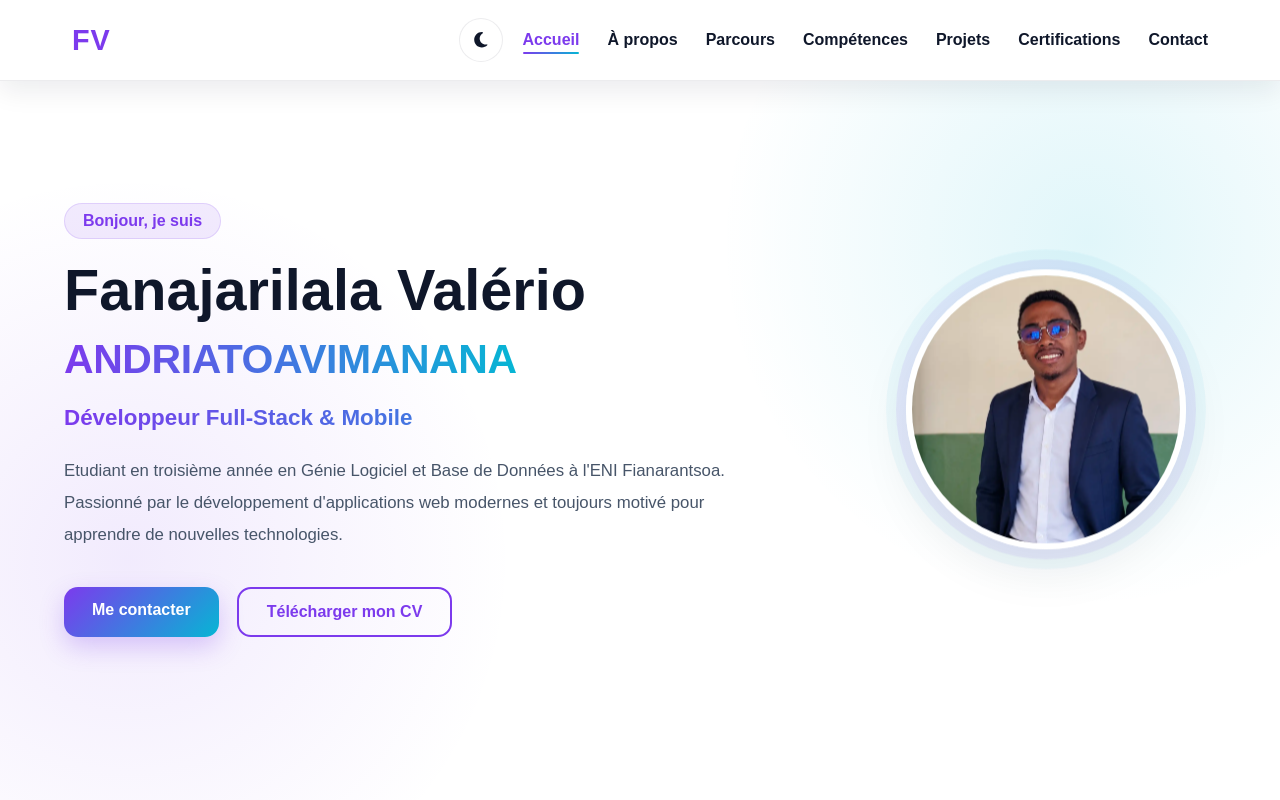
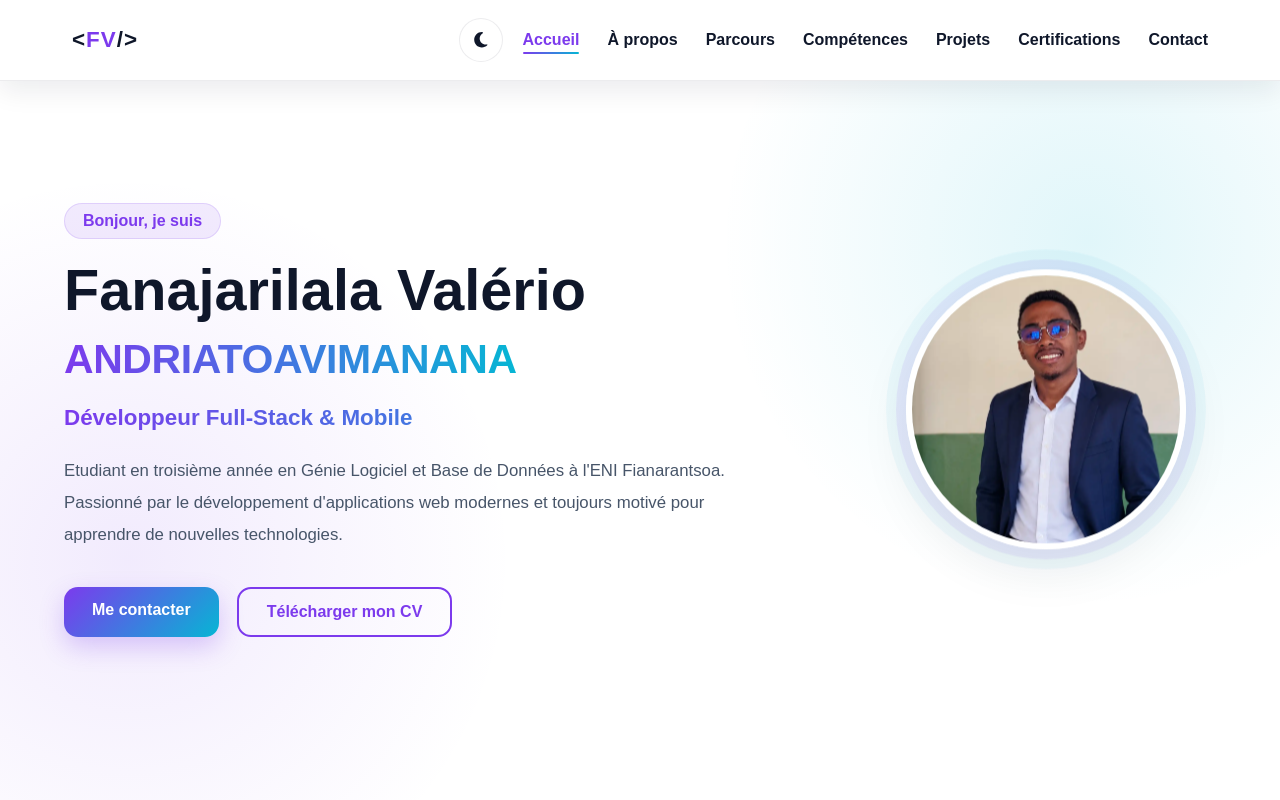
Before and after one commit to Fanajaval/mon-portfolio, a React (Vite) app: page / in a window 1280 px wide. Shown: the top 800 px of the page. Built offline with nearby package versions, Linux system fonts and the light colour scheme.

Commit message:
modif logo

```diff
--- a/src/components/Navbar.jsx
+++ b/src/components/Navbar.jsx
@@ -60,7 +60,7 @@ function Navbar({ theme, toggleTheme }) {
       <nav className="navbar">
 
         <a href="#hero" className="logo">
-          FV
+          <span>&lt;</span>FV<span>/&gt;</span>
         </a>
 
 
--- a/src/styles/Navbar.css
+++ b/src/styles/Navbar.css
@@ -31,7 +31,7 @@
 }
 
 .logo {
-  font-size: 1.8rem;
+  font-size: 1.4rem;
   font-weight: 800;
   color: var(--primary-color);
   letter-spacing: 1px;
@@ -44,6 +44,10 @@
 .logo:hover {
   transform: scale(1.05);
   color: var(--primary-color);
+}
+
+.logo span {
+  color: var(--text-color);
 }
 
 .nav-links {
```
